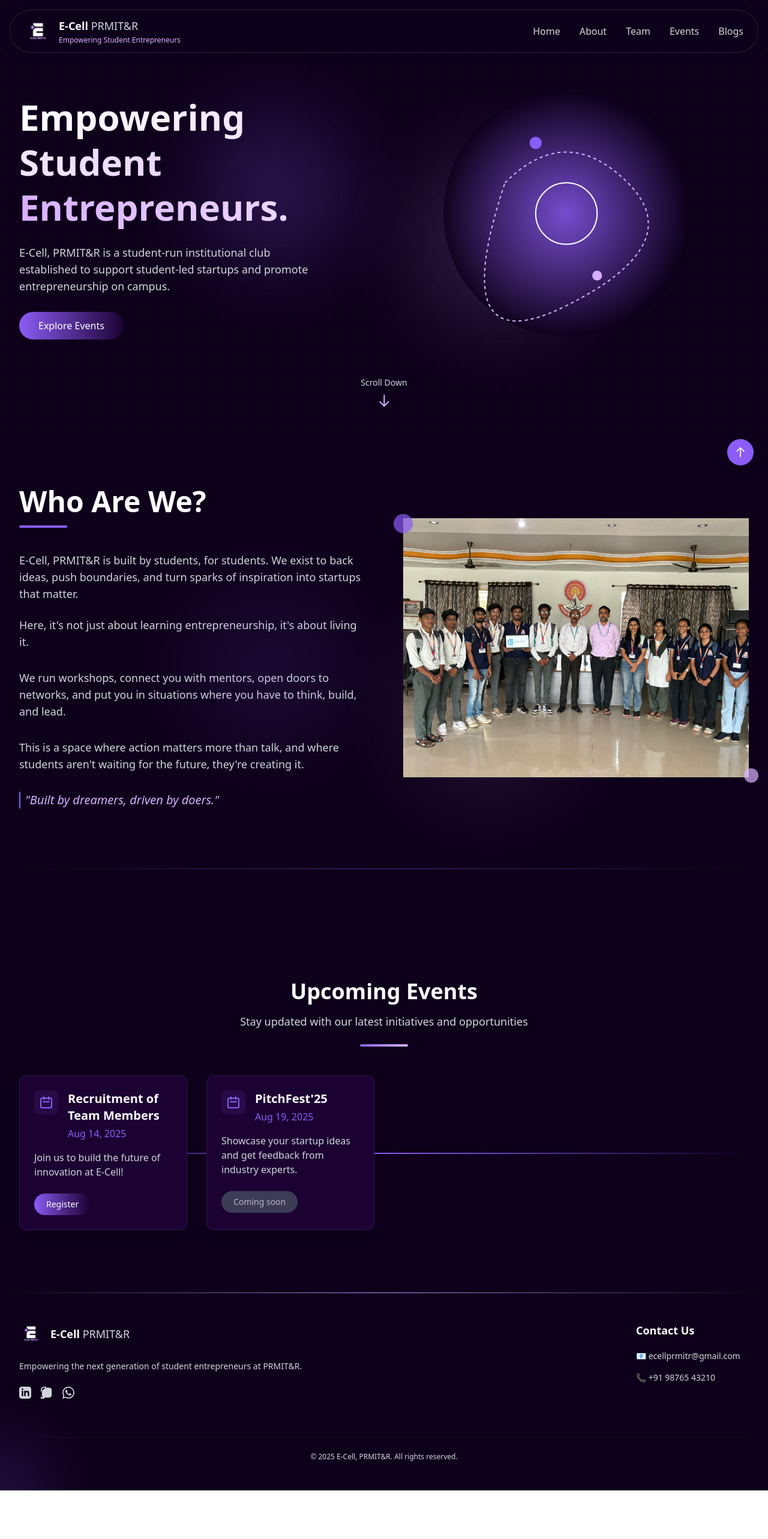
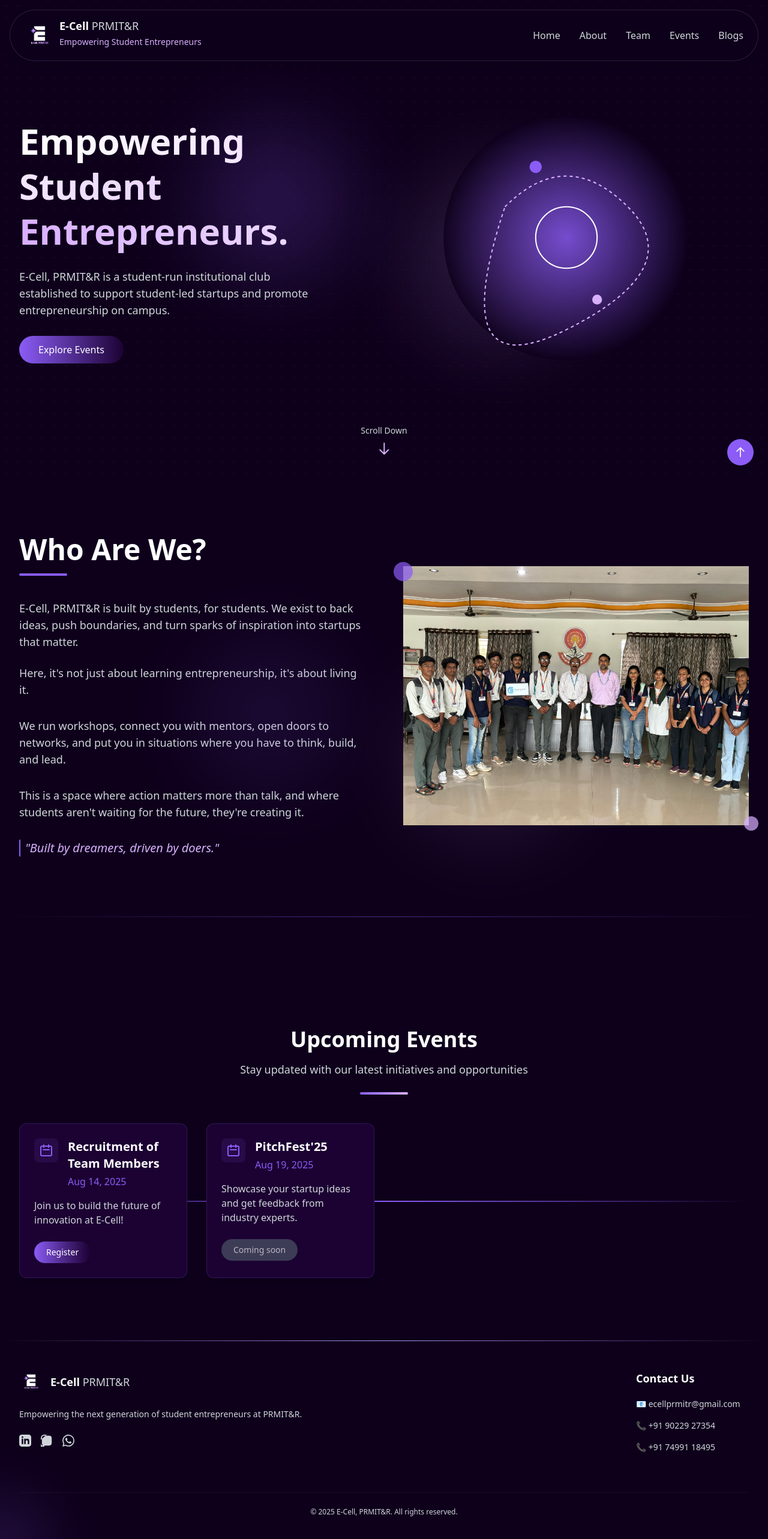
Before and after one commit to vedanthimte/e-cell-live, a Next.js app: page / in a window 1280 px wide. Shown: the top 2566 px of the page at 60% size. Before the commit the page ends 2485 px from the top, so only its background shows below. Built offline with nearby package versions, Linux system fonts and the light colour scheme.

Commit message:
final commit

```diff
--- a/src/components/homepage/HeroSection.tsx
+++ b/src/components/homepage/HeroSection.tsx
@@ -34,7 +34,7 @@ const HeroSection = () => {
 
   return (
     <section
-      className="relative py-25 w-full overflow-hidden"
+      className="relative py-35 w-full overflow-hidden"
       style={{ backgroundColor: COLORS.midnightPurple }}
     >
       {/* Background Glow Effects */}
--- a/src/components/layout/Footer.tsx
+++ b/src/components/layout/Footer.tsx
@@ -141,7 +141,7 @@ const Footer = () => {
               </li>
               <li>
                 <motion.a
-                  href="tel:+919876543210"
+                  href="tel:+91 90229 27354"
                   className="text-sm transition-colors duration-300"
                   style={{ color: COLORS.coolGray }}
                   whileHover={{
@@ -149,7 +149,20 @@ const Footer = () => {
                     color: COLORS.neonLilac,
                   }}
                 >
-                  📞 +91 98765 43210
+                  📞 +91 90229 27354
+                </motion.a>
+              </li>
+              <li>
+                <motion.a
+                  href="tel:+91 74991 18495"
+                  className="text-sm transition-colors duration-300"
+                  style={{ color: COLORS.coolGray }}
+                  whileHover={{
+                    x: 4,
+                    color: COLORS.neonLilac,
+                  }}
+                >
+                  📞 +91 74991 18495
                 </motion.a>
               </li>
             </ul>
--- a/src/components/layout/Navbar.tsx
+++ b/src/components/layout/Navbar.tsx
@@ -71,11 +71,11 @@ export default function Navbar() {
           <motion.img
             src={Logo.src}
             alt="E-Cell Logo"
-            width={45}
-            height={45}
+            width={50}
+            height={50}
             className="group-hover:rotate-6 transition-transform duration-300"
           />
-          <div className="ml-3 hidden sm:block">
+          <div className="ml-2 mb-2 sm:block">
             <motion.h1
               className="text-white font-bold text-lg"
               whileHover={{ x: 2 }}
@@ -87,7 +87,7 @@ export default function Navbar() {
               </span>
             </motion.h1>
             <motion.p
-              className="text-xs mt-0.5"
+              className="hidden md:inline text-sm"
               whileHover={{ x: 2 }}
               style={{ color: colors.neonLilac }}
             >
```
